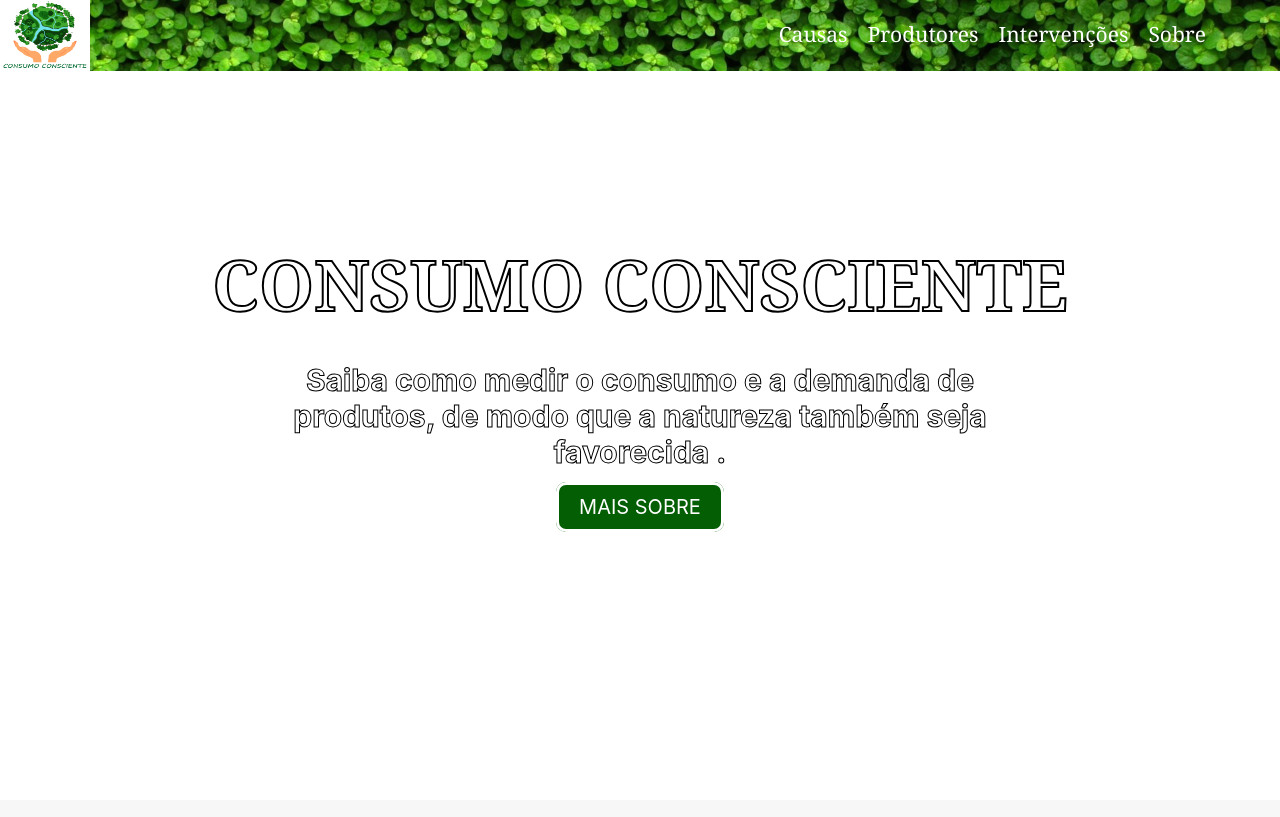
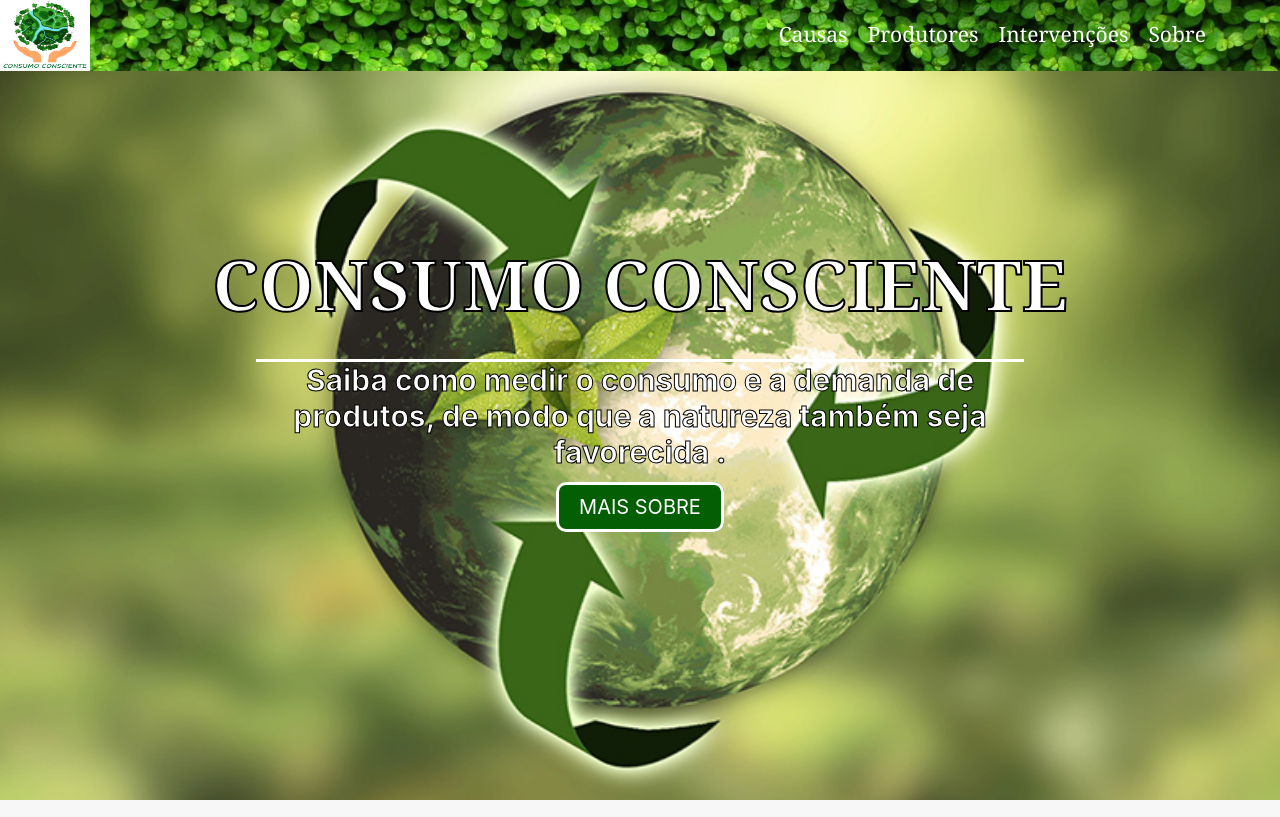
Before and after one commit to leo123-cpu/MeuPrimeiroSite---Semana-2, a plain HTML site: page index.html in a window 1280 px wide. Shown: the top 817 px of the page. Drawn offline with Linux system fonts and the light colour scheme; grey boxes are pictures that could not be loaded; files whose address does not match are found by name.

Commit message:
Update estilo.css

```diff
--- a/estilo.css
+++ b/estilo.css
@@ -4,7 +4,7 @@ html, body {
     font-family: Georgia, 'Times New Roman', Times, serif
 }
 #imagem_fundo {
-    background: url(imagens/fundo1.jpg);
+    background: url(fundo1.jpg);
     width: 100%;
     height: 100%;
     text-align: center;
```
